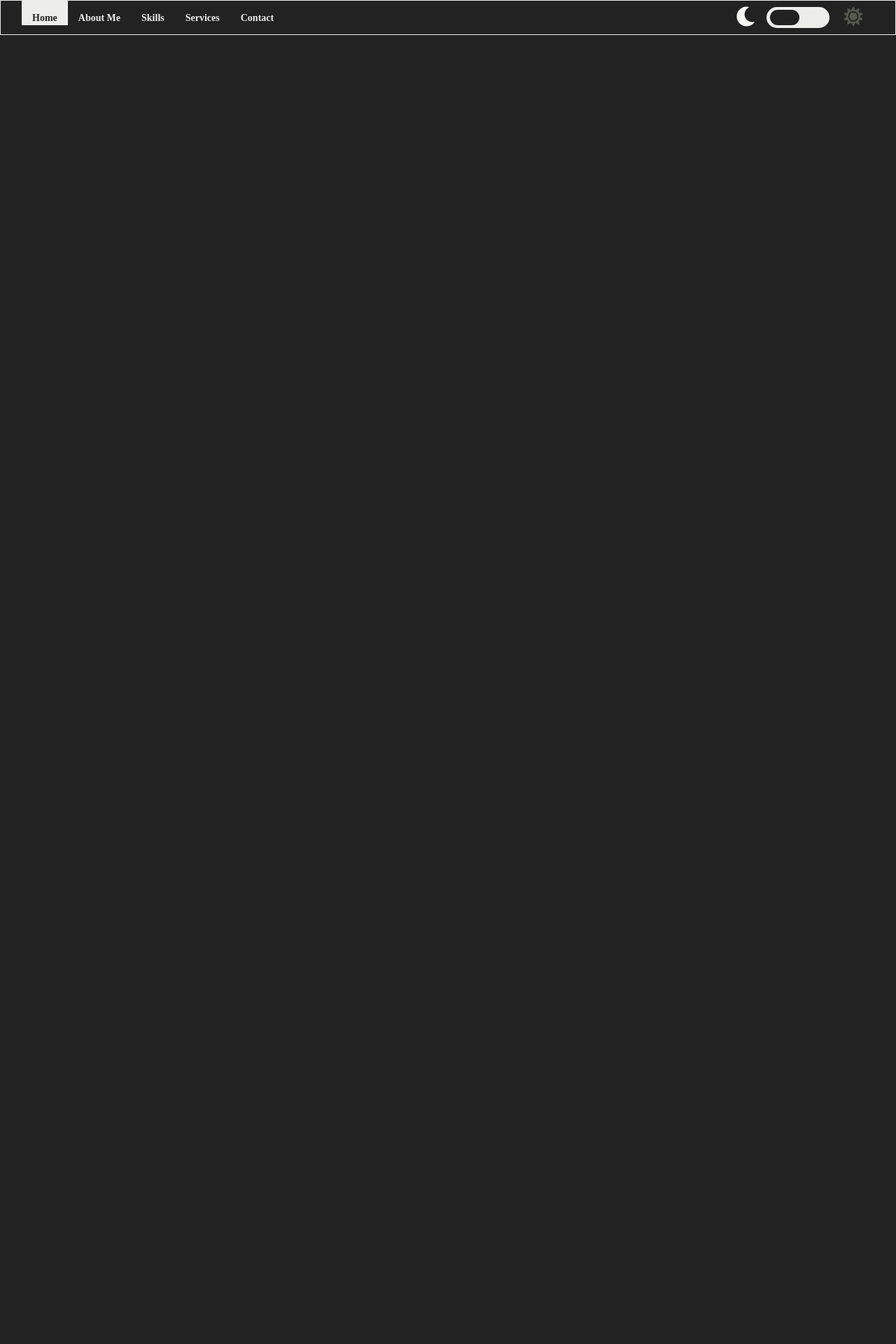
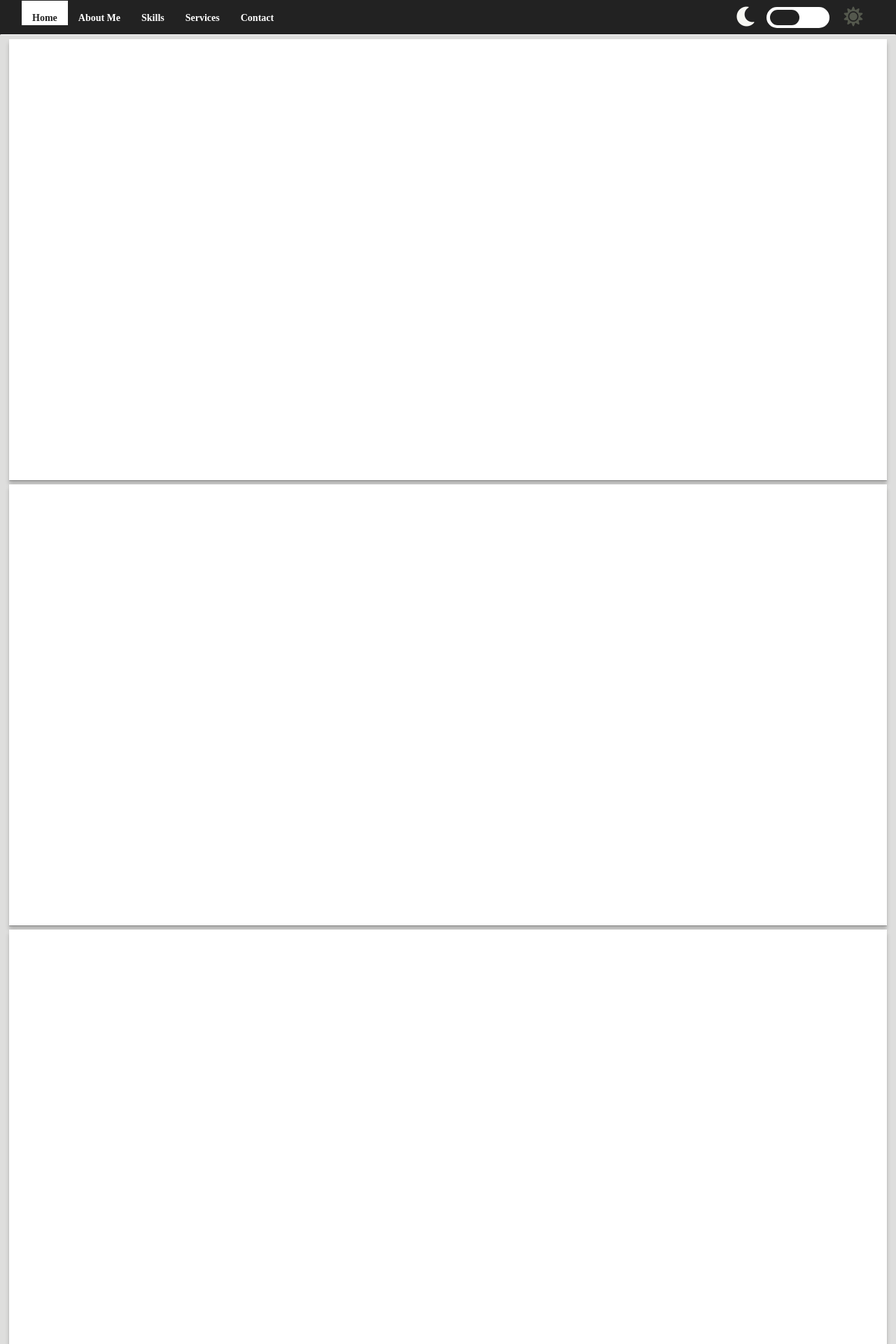
Before and after one commit to Abd-Elrazek/MY_Website, a PHP site: page / in a window 1280 px wide. Shown: the top 1920 px of the page at 70% size. Before the commit the page ends 50 px from the top, so only its background shows below. Run offline with PHP 8.4, Linux system fonts and the light colour scheme; some web fonts are replaced.

Commit message:
add files

```diff
--- a/css/main-style.css
+++ b/css/main-style.css
@@ -2,6 +2,7 @@ html,
 body {
     margin: 0;
     padding: 0;
+    background-color: rgb(222, 222, 221) !important;
 }
 
 /* Navbar header*/
@@ -21,7 +22,9 @@ body {
     }
 }
 
-
+.navbar {
+    margin-bottom: 0;
+}
 
 .navbar-default .navbar-nav li a:hover {
     cursor: pointer;
@@ -34,3 +37,15 @@ body {
     font-weight: bold;
     font-family: serif;
 }
+
+.card {
+    background-color: rgb(255, 255, 255);
+    max-width: 98%;
+    width: 2600px;
+    margin-top: 6px;
+    margin-bottom: 6px;
+    margin-right: auto;
+    margin-left: auto;
+    height: 630px;
+    box-shadow: 0 6px 6px 0 rgba(0, 0, 0, .2), 0 1px 1px 0 rgba(0, 0, 0, .14), 0 2px 1px -1px rgba(0, 0, 0, .12);
+}
--- a/index.php
+++ b/index.php
@@ -64,8 +64,24 @@
         </div>
         <!-- /.container-fluid -->
     </nav>
+    <!--  start home page  -->
+    <div class="card">
 
-    <div class="container">
+    </div>
+    <!--  start About me  page  -->
+    <div class="card">
+
+    </div>
+    <!--  start skills  page  -->
+    <div class="card">
+
+    </div>
+    <!--  start Sevices page  -->
+    <div class="card">
+
+    </div>
+    <!--  start Contact page  -->
+    <div class="card">
 
     </div>
 
--- a/js/toggle-switch.js
+++ b/js/toggle-switch.js
@@ -3,33 +3,33 @@
 var checked = function () {
     var n = document.getElementById("switch").checked;
     if (n)
-        document.body.style.background = "#ededec";
-    $('.navbar-default').css("background-color", "#ededec");
+        $('.navbar-default').css("background-color", "rgb(255, 255, 255)");
     $('.navbar-default .navbar-nav li a').css("color", "black");
     $('.T_').css("background", "#222"); // T_ class for label for chechbox
     $('.navbar-default .navbar-nav .active a').css({
         "background-color": "#222",
-        "color": "#ededec"
+        "color": "rgb(255, 255, 255)"
     });
     $('head').append('<style class ="toggle" type="text/css"> label:after{background:#ededec}; </style>');
     $(".toggle_s").remove();
-    $(".sun_icon").css("color", "#222");
+    $(".sun_icon").css("color", "rgb(243, 226, 2)");
     $(".fa-moon").css("color", "rgb(148, 148, 147)");
     $(".navbar-default").css("border-color", "#222");
     if (!n) {
-        document.body.style.background = "#222";
-        $('.navbar-default .navbar-nav li a').css("color", "#ededec");
-        $('.navbar-default').css("background-color", "#222");
-        $('.T_').css("background", "#ededec");
+        $('.navbar-default .navbar-nav li a').css("color", "rgb(255, 255, 255)");
+        $('.T_').css("background", "rgb(255, 255, 255)");
         $('.navbar-default .navbar-nav .active a').css({
-            "background-color": "#ededec",
+            "background-color": "rgb(255, 255, 255)",
             "color": "#222"
         });
         $('head').append('<style class ="toggle_s" type="text/css"> label:after{background:#222}; </style>');
         $(".toggle").remove();
         $(".sun_icon").css("color", "rgb(84, 88, 77)")
         $(".fa-moon").css("color", "rgb(247, 247, 243)");
-        $(".navbar-default").css("border-color", "#ededec");
+        $('.navbar-default').css({
+            "background-color": "#222",
+            "border-bottom-color": "rgb(255, 255, 255)"
+        });
     }
 
 };
```
